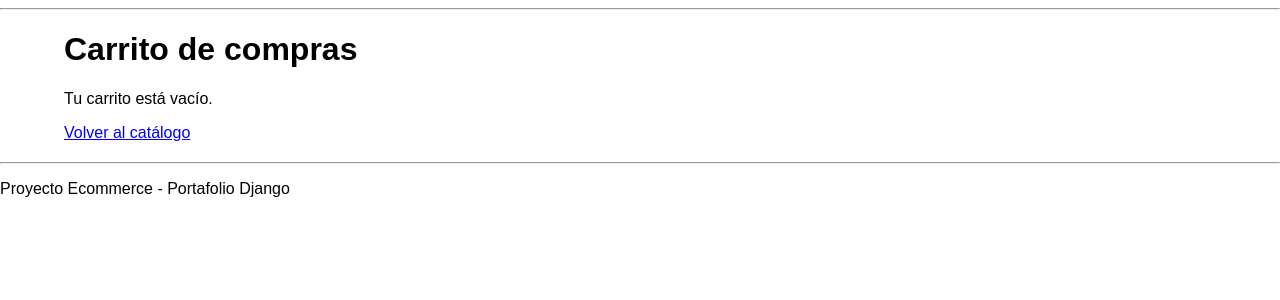
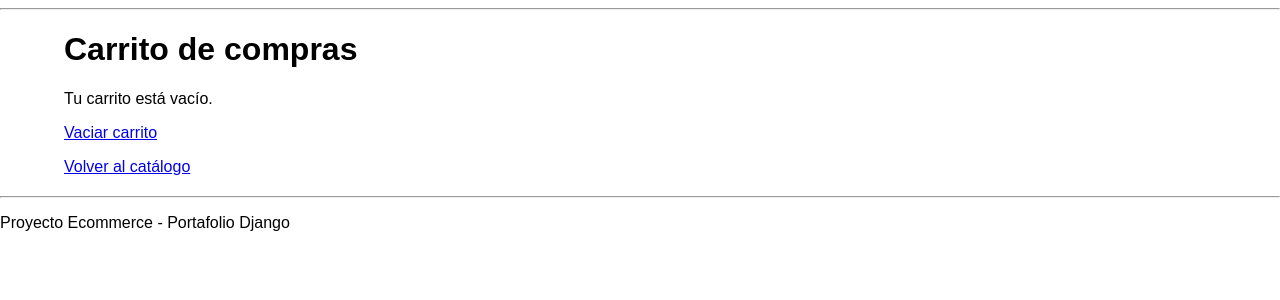
Before and after one commit to JCarvajalLab/Modulo-8-E-commerce-ProyectoFinal, a Django app: page /carrito/ in a window 1280 px wide. Shown: the part 19-319 px from the top of the page. Run offline with Django 5.2, Linux system fonts and the light colour scheme.

Commit message:
feat: Se completan las funcionalidades del carrito de compras

```diff
--- a/carrito/carrito.py
+++ b/carrito/carrito.py
@@ -42,6 +42,10 @@ class Carrito:
             del self.carrito[producto_id_str]
             self.guardar()
 
+    def vaciar(self):
+        self.session['carrito'] = {}
+        self.session.modified = True
+
     def guardar(self):
         self.session['carrito'] = self.carrito
         self.session.modified = True
--- a/carrito/templates/carrito/ver_carrito.html
+++ b/carrito/templates/carrito/ver_carrito.html
@@ -37,8 +37,6 @@
 {% else %}
     <p>Tu carrito está vacío.</p>
 {% endif %}
-
-<p>
-    <a href="{% url 'productos:lista_productos' %}">Volver al catálogo</a>
-</p>
+    <p><a href="{% url 'carrito:vaciar_carrito' %}">Vaciar carrito</a></p>
+    <p><a href="{% url 'productos:lista_productos' %}">Volver al catálogo</a></p>
 {% endblock content %}
--- a/carrito/urls.py
+++ b/carrito/urls.py
@@ -9,5 +9,6 @@ urlpatterns = [
     path('carrito/eliminar/<int:producto_id>/', views.eliminar_del_carrito, name='eliminar_del_carrito'),
     path('carrito/aumentar/<int:producto_id>/', views.aumentar_cantidad, name='aumentar_cantidad'),
     path('carrito/disminuir/<int:producto_id>/', views.disminuir_cantidad, name='disminuir_cantidad'),
+    path('carrito/vaciar/', views.vaciar_carrito,name='vaciar_carrito'),
 
 ]
--- a/carrito/views.py
+++ b/carrito/views.py
@@ -28,3 +28,8 @@ def disminuir_cantidad(request, producto_id):
     carrito = Carrito(request)
     carrito.disminuir(producto_id)
     return redirect('carrito:ver_carrito')
+
+def vaciar_carrito(request):
+    carrito = Carrito(request)
+    carrito.vaciar()
+    return redirect('carrito:ver_carrito')
```
